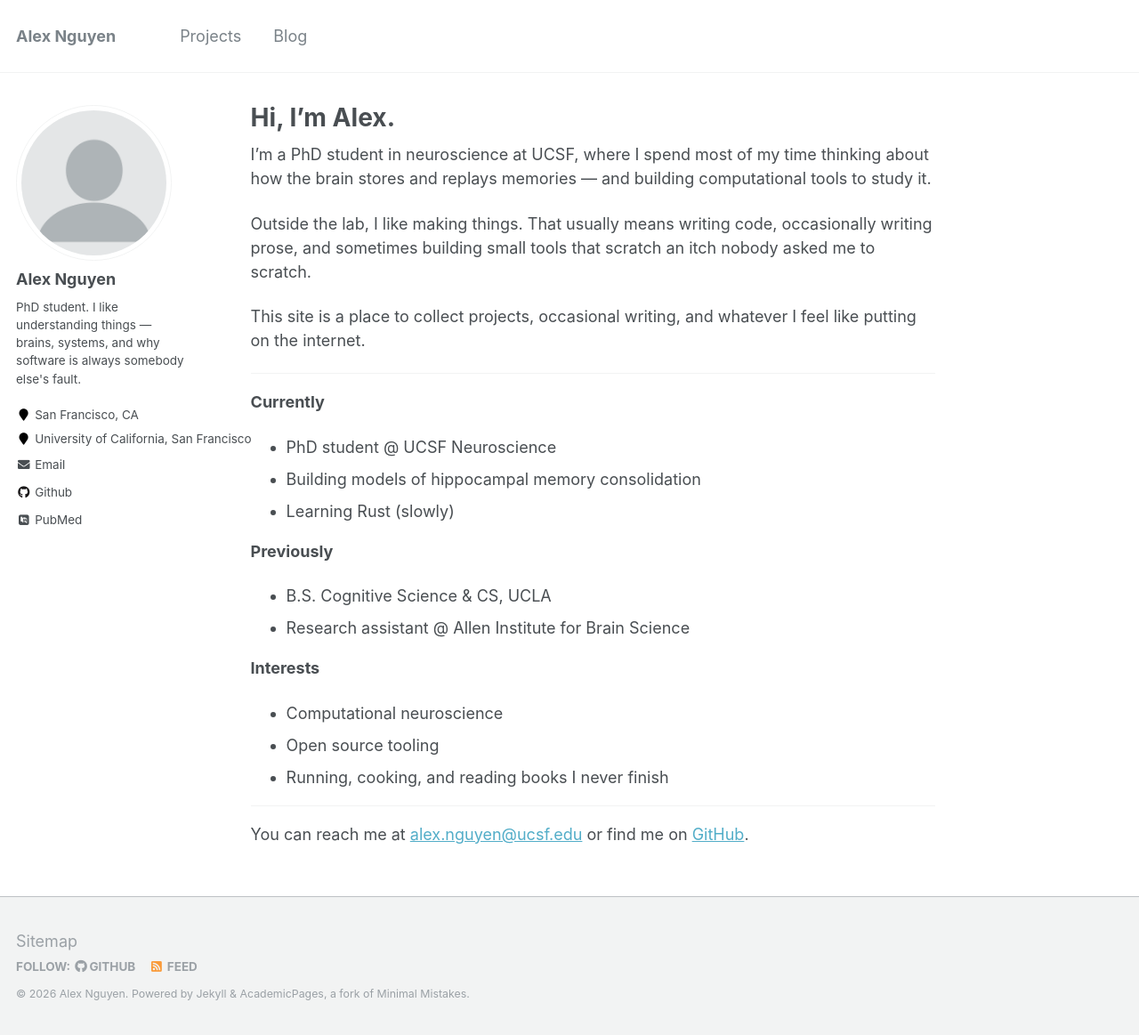
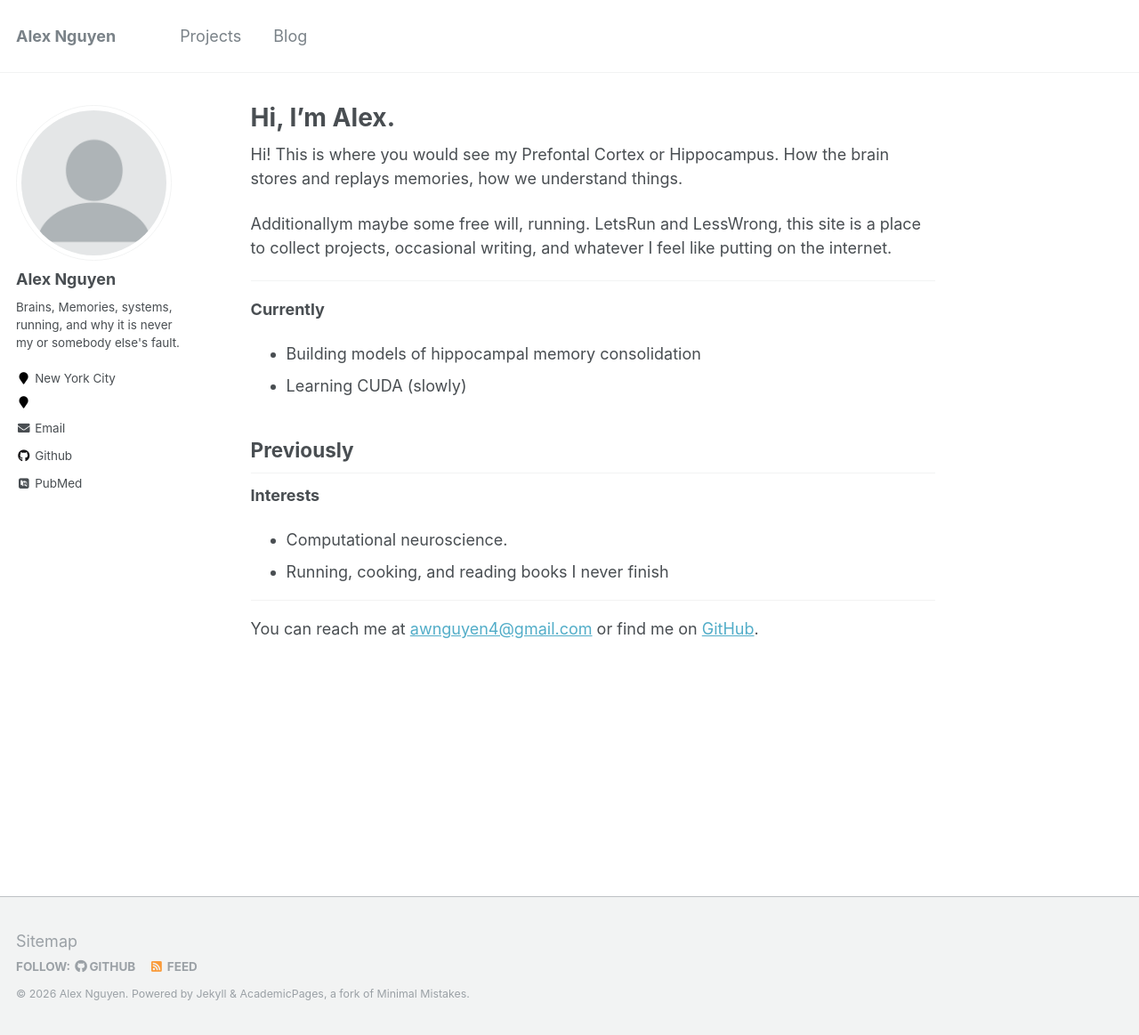
Before and after one commit to neurawn/neurawn.github.io, a Jekyll site: the page built from _pages/about.md, in a window 1280 px wide and 1163 px high. Shown: the whole window at 89% size. Built offline with Jekyll 4.4.1, drawn with Linux system fonts in a browser that asks for light colours; some web fonts are replaced.

Commit message:
Update site config and about page, temporarily remove CV
- Updated bio, location, and contact info in _config.yml
- Revised about page content
- Temporarily removed cv.md (backed up locally)

Co-Authored-By: Claude Opus 4.6 <noreply@anthropic.com>

```diff
--- a/_config.yml
+++ b/_config.yml
@@ -10,7 +10,7 @@ locale                   : "en-US"
 title                    : "Alex Nguyen"
 title_separator          : "-"
 name                     : &name "Alex Nguyen"
-description              : &description "Alex Nguyen — building things at the edge of brain and code"
+description              : &description "Alex Nguyen"
 url                      : https://neurawn.github.io # the base hostname & protocol for your site e.g. "https://mmistakes.github.io"
 baseurl                  : "" # the subpath of your site, e.g. "/blog"
 repository               : "neurawn/neurawn.github.io"
@@ -82,12 +82,12 @@ analytics:
 author:
   name             : "Alex Nguyen"
   avatar           : "profile.png"
-  bio              : "PhD student. I like understanding things — brains, systems, and why software is always somebody else's fault."
-  location         : "San Francisco, CA"
-  employer         : "University of California, San Francisco"
-  pubmed           : "https://www.ncbi.nlm.nih.gov/pubmed/?term=alex+nguyen+neuroscience"
+  bio              : "Brains, Memories, systems, running, and why it is never my or somebody else's fault."
+  location         : "New York City"
+  employer         : ""
+  pubmed           : ""
   googlescholar    : # Add your Google Scholar URL here
-  email            : "alex.nguyen@ucsf.edu"
+  email            : ""
   researchgate     : # example: "https://www.researchgate.net/profile/yourprofile"
   uri              :
   bitbucket        :
--- a/_pages/about.md
+++ b/_pages/about.md
@@ -8,28 +8,23 @@ redirect_from:
   - /about.html
 ---
 
-I'm a PhD student in neuroscience at UCSF, where I spend most of my time thinking about how the brain stores and replays memories — and building computational tools to study it.
+Hi! This is where you would see my Prefontal Cortex or Hippocampus. How the brain stores and replays memories, how we understand things.
 
-Outside the lab, I like making things. That usually means writing code, occasionally writing prose, and sometimes building small tools that scratch an itch nobody asked me to scratch.
-
-This site is a place to collect projects, occasional writing, and whatever I feel like putting on the internet.
+Additionallym maybe some free will, running. LetsRun and LessWrong, this site is a place to collect projects, occasional writing, and whatever I feel like putting on the internet.
 
 ---
 
 **Currently**
-- PhD student @ UCSF Neuroscience
 - Building models of hippocampal memory consolidation
-- Learning Rust (slowly)
+- Learning CUDA (slowly)
 
 **Previously**
-- B.S. Cognitive Science & CS, UCLA
-- Research assistant @ Allen Institute for Brain Science
+-
 
 **Interests**
-- Computational neuroscience
-- Open source tooling
+- Computational neuroscience.
 - Running, cooking, and reading books I never finish
 
 ---
 
-You can reach me at [alex.nguyen@ucsf.edu](mailto:alex.nguyen@ucsf.edu) or find me on [GitHub](https://github.com/neurawn).
+You can reach me at [awnguyen4@gmail.com](mailto:awnguyen4@gmail.com) or find me on [GitHub](https://github.com/neurawn).
```
Also changed, not shown: _pages/cv.md (deleted, +0 -75 lines).
